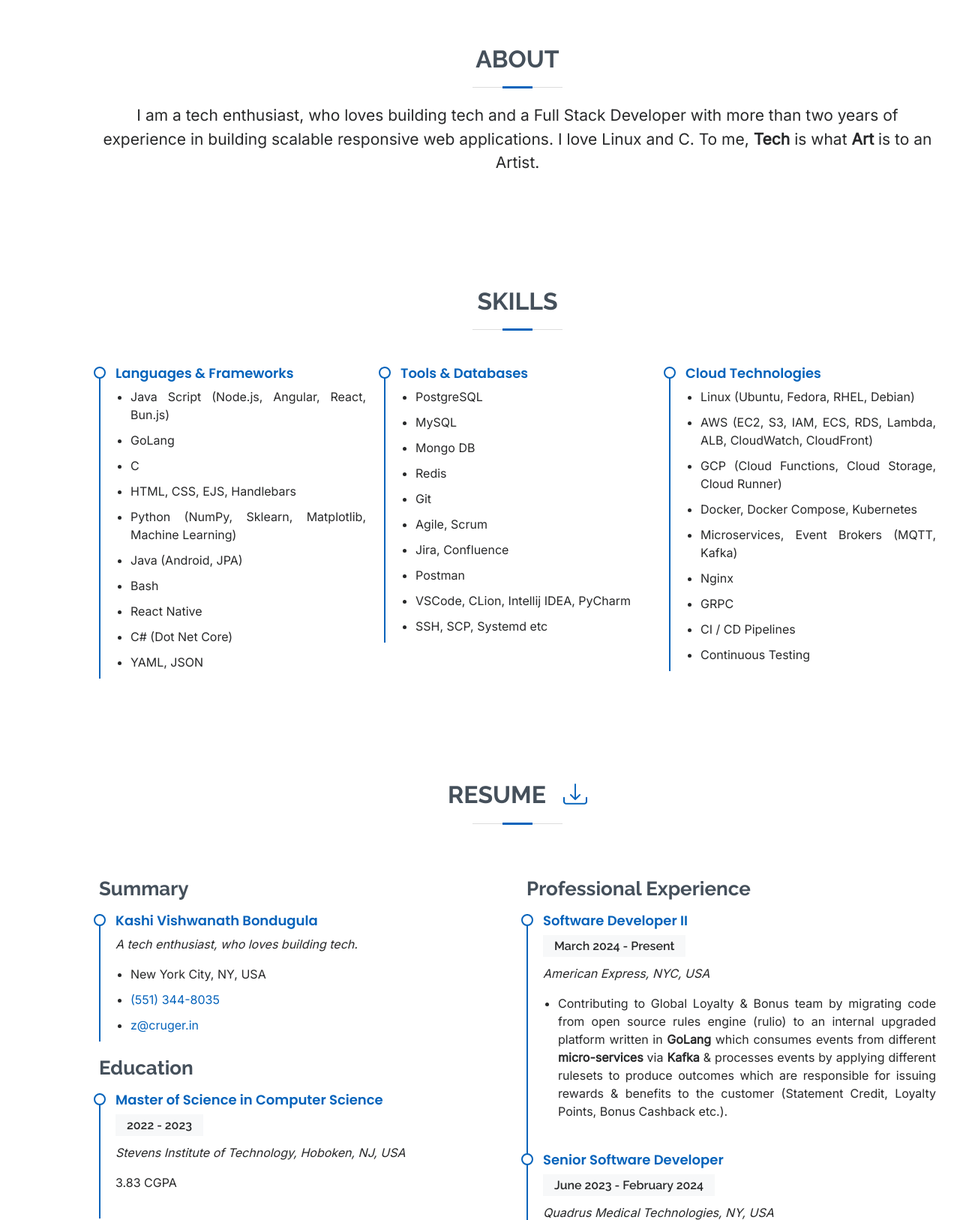
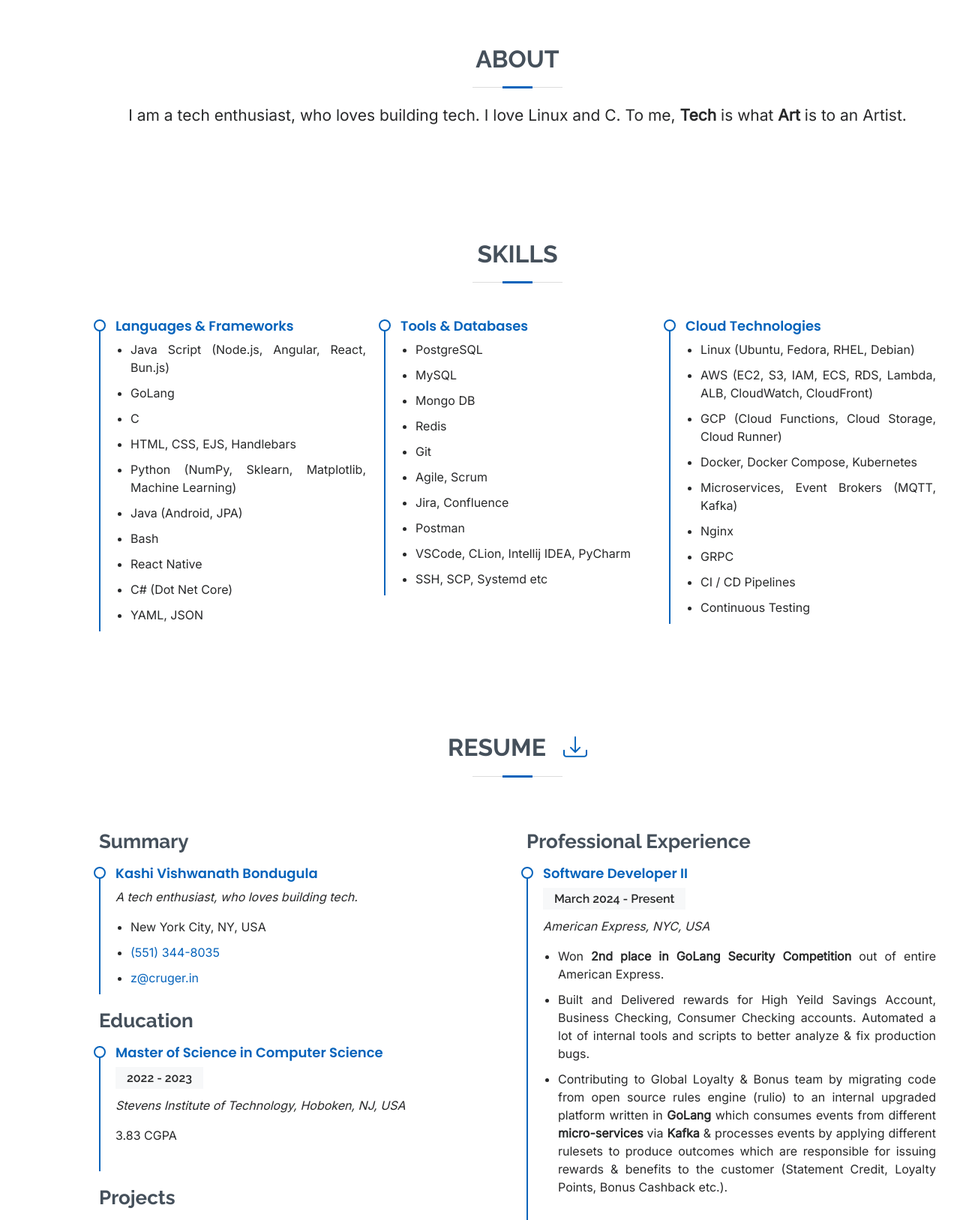
Before and after one commit to vishwa5854/Portfolio, a plain HTML site: page index.html in a window 1280 px wide. Shown: the part 800-2427 px from the top of the page at 75% size. Drawn offline with Linux system fonts and the light colour scheme.

Commit message:
Update index.html

```diff
--- a/index.html
+++ b/index.html
@@ -75,9 +75,7 @@
 
         <div class="section-title">
           <h2>About</h2>
-          <p class="about-msg">I am a tech enthusiast, who loves building tech and a Full Stack Developer with more than
-            two
-            years of experience in building scalable responsive web applications. I love Linux and C. To me, <b>Tech</b>
+          <p class="about-msg">I am a tech enthusiast, who loves building tech. I love Linux and C. To me, <b>Tech</b>
             is
             what <strong>Art</strong> is to an Artist.</p>
         </div>
@@ -306,6 +304,12 @@
               <h5>March 2024 - Present</h5>
               <p><em>American Express, NYC, USA</em></p>
               <ul>
+                <li>
+                  Won <strong>2nd place in GoLang Security Competition</strong> out of entire American Express.
+                </li>
+                <li>
+                  Built and Delivered rewards for High Yeild Savings Account, Business Checking, Consumer Checking accounts. Automated a lot of internal tools and scripts to better analyze & fix production bugs.
+                </li>
                 <li>
                   Contributing to Global Loyalty & Bonus team by migrating code from open source rules engine (rulio) to
                   an internal upgraded platform written in <b>GoLang</b> which consumes events from different
```
